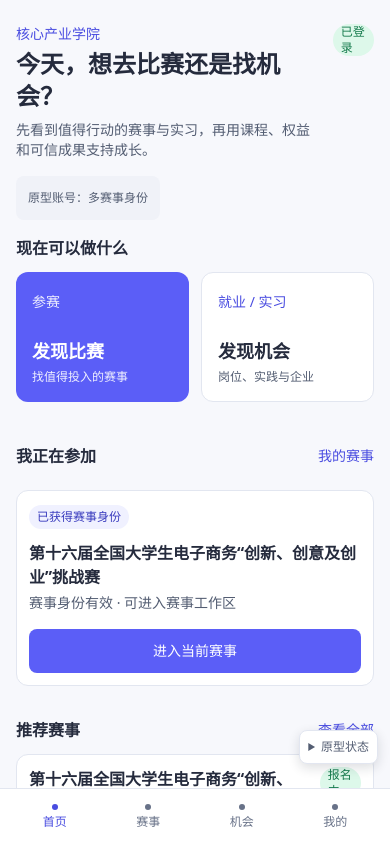
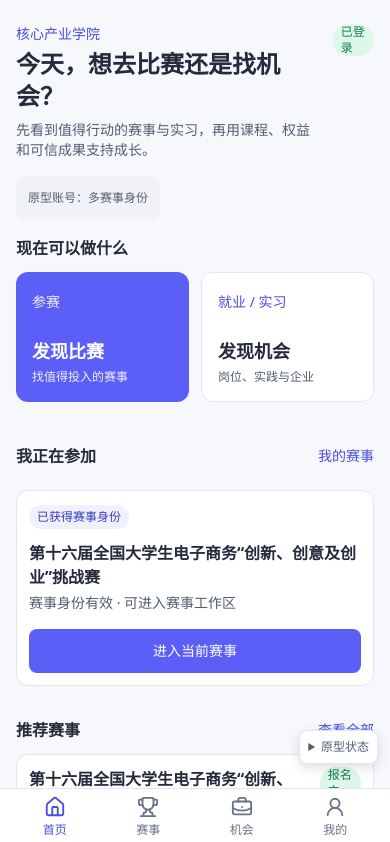
Before and after one commit to dangjingtao/core-industry-college-prototype, a React (Vite) app in the folder apps/mobile/: page /home in a window 390 px wide. Shown: the top 842 px of the page. Built offline with nearby package versions, Linux system fonts and the light colour scheme.

Commit message:
feat(mobile): standardize app navigation chrome

```diff
--- a/apps/mobile/src/components/ui.tsx
+++ b/apps/mobile/src/components/ui.tsx
@@ -1,4 +1,5 @@
 import type { ButtonHTMLAttributes, ReactNode } from "react";
+import { BriefcaseBusiness, ChevronLeft, Home, Trophy, UserRound } from "lucide-react";
 import { NavLink, useLocation, useNavigate } from "react-router-dom";
 
 export function Button({ className = "", ...props }: ButtonHTMLAttributes<HTMLButtonElement>) {
@@ -34,20 +35,23 @@ export function StatusTag({ tone = "info", children }: { tone?: "info" | "succes
 export function PageHeader({ title, subtitle, backTo }: { title: string; subtitle?: string; backTo?: string }) {
   const navigate = useNavigate();
   return (
-    <header className="sticky top-0 z-20 border-b border-border-subtle bg-surface">
-      <div className="mx-auto flex min-h-12 w-full max-w-md items-center gap-3 px-4">
-        {backTo && <button aria-label="返回" className="flex min-h-touch min-w-11 items-center justify-center rounded-control text-2xl leading-none text-text-primary active:bg-surface-pressed" onClick={() => navigate(backTo)}>‹</button>}
-        <div className="min-w-0 flex-1 py-2"><h1 className="truncate text-lg font-semibold text-text-primary">{title}</h1>{subtitle && <p className="truncate text-xs text-text-secondary">{subtitle}</p>}</div>
+    <header className="sticky top-0 z-20 border-b border-border-subtle bg-surface pt-[env(safe-area-inset-top)]">
+      <div className={`relative mx-auto flex w-full max-w-md items-center justify-center px-14 ${subtitle ? "min-h-14" : "min-h-11"}`}>
+        {backTo && <button type="button" aria-label="返回" className="absolute left-1 top-1/2 flex min-h-touch min-w-11 -translate-y-1/2 items-center justify-center rounded-control text-text-primary transition active:bg-surface-pressed" onClick={() => navigate(backTo)}><ChevronLeft aria-hidden="true" size={24} strokeWidth={2} /></button>}
+        <div className="min-w-0 text-center">
+          <h1 className="truncate text-base font-semibold leading-5 text-text-primary">{title}</h1>
+          {subtitle && <p className="mt-0.5 truncate text-xs leading-4 text-text-secondary">{subtitle}</p>}
+        </div>
       </div>
     </header>
   );
 }
 
 const navItems = [
-  { label: "首页", to: "/home" },
-  { label: "赛事", to: "/competitions" },
-  { label: "机会", to: "/opportunities" },
-  { label: "我的", to: "/me" },
+  { label: "首页", to: "/home", icon: Home },
+  { label: "赛事", to: "/competitions", icon: Trophy },
+  { label: "机会", to: "/opportunities", icon: BriefcaseBusiness },
+  { label: "我的", to: "/me", icon: UserRound },
 ];
 
 export function PublicShell({ children, showNavigation = true }: { children: ReactNode; showNavigation?: boolean }) {
@@ -55,7 +59,10 @@ export function PublicShell({ children, showNavigation = true }: { children: Rea
     <div className="min-h-screen bg-background text-foreground">
       <main className={`mx-auto w-full max-w-md ${showNavigation ? "pb-24" : "pb-8"}`}>{children}</main>
       {showNavigation && <nav className="fixed inset-x-0 bottom-0 z-30 mx-auto flex min-h-14 max-w-md border-t border-border-subtle bg-surface px-2 pb-[env(safe-area-inset-bottom)]">
-        {navItems.map(item => <NavLink key={item.to} to={item.to} className={({ isActive }) => `flex min-h-touch flex-1 flex-col items-center justify-center gap-1 text-xs font-medium ${isActive ? "text-text-brand" : "text-text-tertiary"}`}><span className="h-1.5 w-1.5 rounded-full bg-current" aria-hidden="true" />{item.label}</NavLink>)}
+        {navItems.map(item => {
+          const Icon = item.icon;
+          return <NavLink key={item.to} to={item.to} className={({ isActive }) => `flex min-h-touch flex-1 flex-col items-center justify-center gap-1 text-xs font-medium ${isActive ? "text-text-brand" : "text-text-tertiary"}`}><Icon aria-hidden="true" size={22} strokeWidth={2} />{item.label}</NavLink>;
+        })}
       </nav>}
     </div>
   );
```
